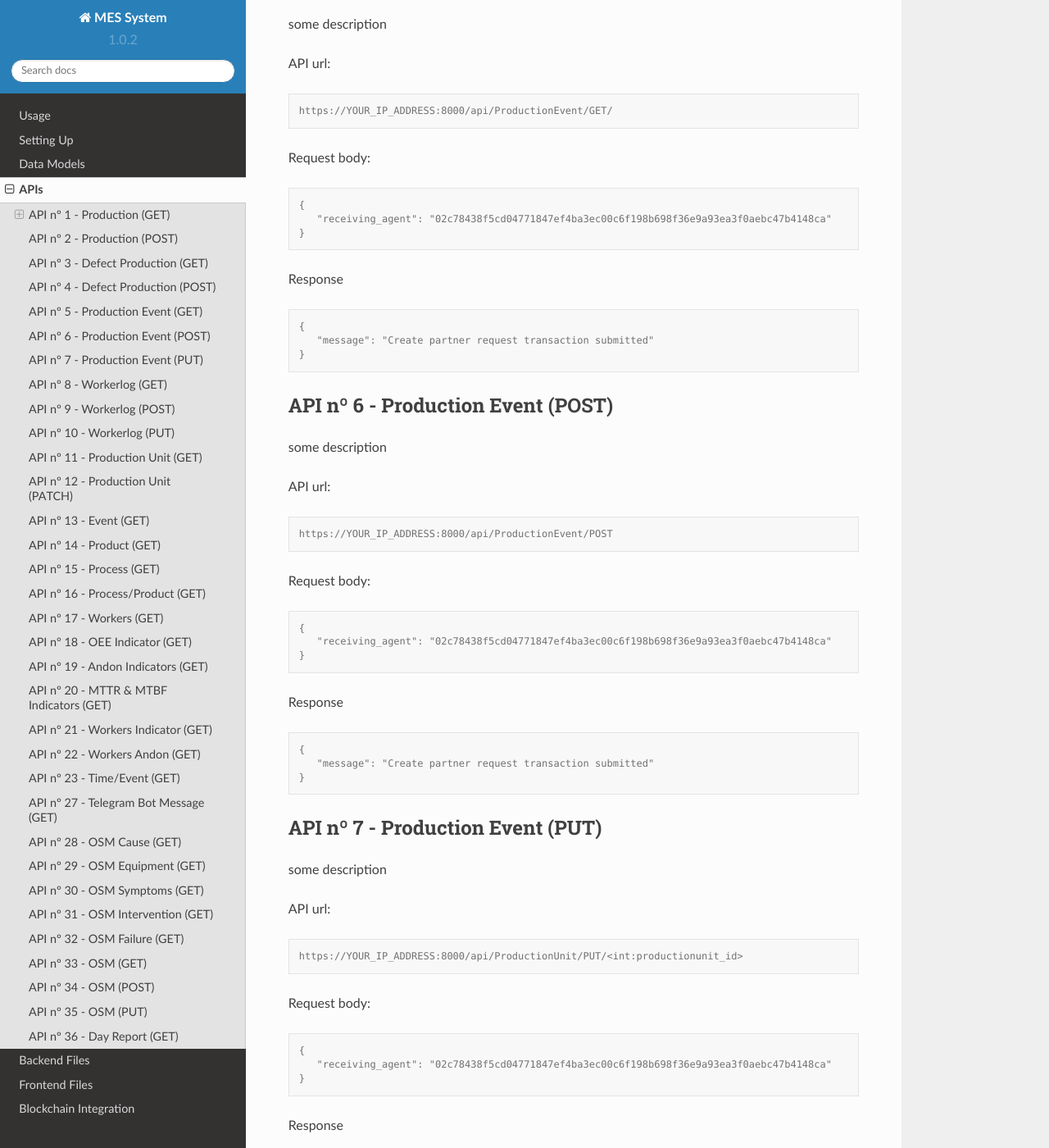
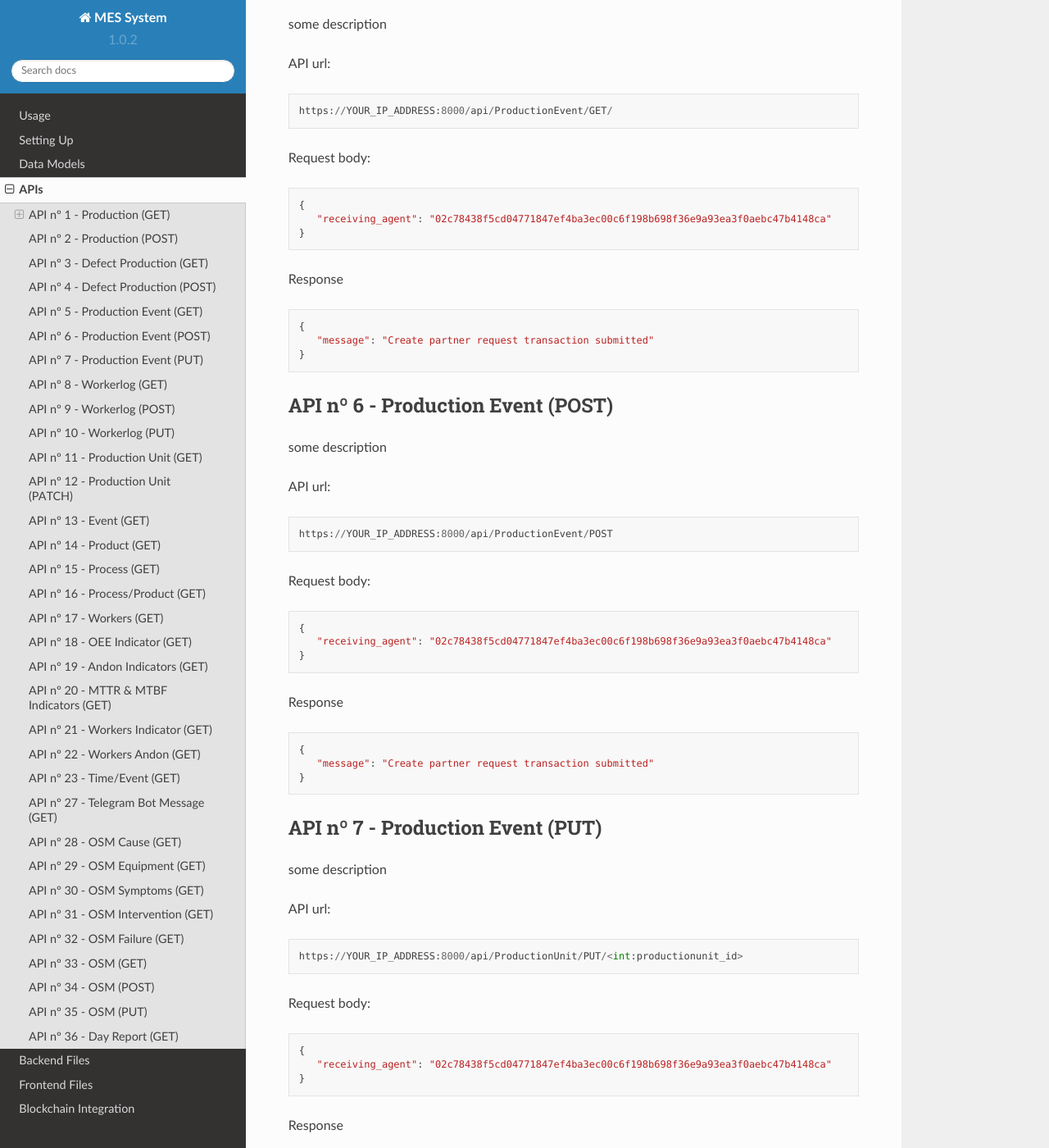
Before and after one commit to RICS-UNINOVA/AVANGARD_MES-DOCUMENTATION-ONLY, a Sphinx documentation site: the page built from docs/source/api.rst, in a window 1280 px wide and 1400 px high, scrolled down 2438 px. Shown: the whole window at 82% size. Built offline with Sphinx 7.4.7 and the Read the Docs theme 2.0.0, drawn with Linux system fonts in a browser that asks for light colours; some of the changed text lies outside the part shown.

Commit message:
Update api.rst

```diff
--- a/docs/source/api.rst
+++ b/docs/source/api.rst
@@ -15,14 +15,14 @@ some description
 API url:
 ^^^^^^^^^^^^^^^^^^^^^^
 
-.. code-block:: console
+.. code-block::
 
    https://YOUR_IP_ADDRESS:8000/api/Production/GET
 
 Request body:
 ^^^^^^^^^^^^^^^^^^^^^^
 
-.. code-block:: console
+.. code-block::
 
    {
       "receiving_agent": "02c78438f5cd04771847ef4ba3ec00c6f198b698f36e9a93ea3f0aebc47b4148ca"
@@ -31,7 +31,7 @@ Request body:
 Response
 ^^^^^^^^^^^^^^^^^^^^^^
 
-.. code-block:: console
+.. code-block::
 
    {
       "message": "Create partner request transaction submitted"
@@ -45,13 +45,13 @@ some description
 
 API url:
 
-.. code-block:: console
+.. code-block::
 
    https://YOUR_IP_ADDRESS:8000/api/Production/POST
 
 Request body:
 
-.. code-block:: console
+.. code-block::
 
    {
       "receiving_agent": "02c78438f5cd04771847ef4ba3ec00c6f198b698f36e9a93ea3f0aebc47b4148ca"
@@ -59,7 +59,7 @@ Request body:
 
 Response
 
-.. code-block:: console
+.. code-block::
 
    {
       "message": "Create partner request transaction submitted"
@@ -73,13 +73,13 @@ some description
 
 API url:
 
-.. code-block:: console
+.. code-block::
 
    https://YOUR_IP_ADDRESS:8000/api/DefectProduction/GET
 
 Request body:
 
-.. code-block:: console
+.. code-block::
 
    {
       "receiving_agent": "02c78438f5cd04771847ef4ba3ec00c6f198b698f36e9a93ea3f0aebc47b4148ca"
@@ -87,7 +87,7 @@ Request body:
 
 Response
 
-.. code-block:: console
+.. code-block::
 
    {
       "message": "Create partner request transaction submitted"
@@ -101,13 +101,13 @@ some description
 
 API url:
 
-.. code-block:: console
+.. code-block::
 
    https://YOUR_IP_ADDRESS:8000/api/DefectProduction/POST
 
 Request body:
 
-.. code-block:: console
+.. code-block::
 
    {
       "receiving_agent": "02c78438f5cd04771847ef4ba3ec00c6f198b698f36e9a93ea3f0aebc47b4148ca"
@@ -115,7 +115,7 @@ Request body:
 
 Response
 
-.. code-block:: console
+.. code-block::
 
    {
       "message": "Create partner request transaction submitted"
@@ -129,13 +129,13 @@ some description
 
 API url:
 
-.. code-block:: console
+.. code-block::
 
    https://YOUR_IP_ADDRESS:8000/api/ProductionEvent/GET/
 
 Request body:
 
-.. code-block:: console
+.. code-block::
 
    {
       "receiving_agent": "02c78438f5cd04771847ef4ba3ec00c6f198b698f36e9a93ea3f0aebc47b4148ca"
@@ -143,7 +143,7 @@ Request body:
 
 Response
 
-.. code-block:: console
+.. code-block::
 
    {
       "message": "Create partner request transaction submitted"
@@ -157,13 +157,13 @@ some description
 
 API url:
 
-.. code-block:: console
+.. code-block::
 
    https://YOUR_IP_ADDRESS:8000/api/ProductionEvent/POST
 
 Request body:
 
-.. code-block:: console
+.. code-block::
 
    {
       "receiving_agent": "02c78438f5cd04771847ef4ba3ec00c6f198b698f36e9a93ea3f0aebc47b4148ca"
@@ -171,7 +171,7 @@ Request body:
 
 Response
 
-.. code-block:: console
+.. code-block::
 
    {
       "message": "Create partner request transaction submitted"
@@ -185,13 +185,13 @@ some description
 
 API url:
 
-.. code-block:: console
+.. code-block::
 
    https://YOUR_IP_ADDRESS:8000/api/ProductionUnit/PUT/<int:productionunit_id>
 
 Request body:
 
-.. code-block:: console
+.. code-block::
 
    {
       "receiving_agent": "02c78438f5cd04771847ef4ba3ec00c6f198b698f36e9a93ea3f0aebc47b4148ca"
@@ -199,7 +199,7 @@ Request body:
 
 Response
 
-.. code-block:: console
+.. code-block::
 
    {
       "message": "Create partner request transaction submitted"
@@ -213,13 +213,13 @@ some description
 
 API url:
 
-.. code-block:: console
+.. code-block::
 
    https://YOUR_IP_ADDRESS:8000/api/WorkerLog/GET
 
 Request body:
 
-.. code-block:: console
+.. code-block::
 
    {
       "receiving_agent": "02c78438f5cd04771847ef4ba3ec00c6f198b698f36e9a93ea3f0aebc47b4148ca"
@@ -227,7 +227,7 @@ Request body:
 
 Response
 
-.. code-block:: console
+.. code-block::
 
    {
       "message": "Create partner request transaction submitted"
@@ -241,13 +241,13 @@ some description
 
 API url:
 
-.. code-block:: console
+.. code-block::
 
    https://YOUR_IP_ADDRESS:8000/api/WorkerLog/POST
 
 Request body:
 
-.. code-block:: console
+.. code-block::
 
    {
       "receiving_agent": "02c78438f5cd04771847ef4ba3ec00c6f198b698f36e9a93ea3f0aebc47b4148ca"
@@ -255,7 +255,7 @@ Request body:
 
 Response
 
-.. code-block:: console
+.. code-block::
 
    {
       "message": "Create partner request transaction submitted"
@@ -269,13 +269,13 @@ some description
 
 API url:
 
-.. code-block:: console
+.. code-block::
 
    https://YOUR_IP_ADDRESS:8000/api/WorkerLog/PUT/<int:workerlog_id>
 
 Request body:
 
-.. code-block:: console
+.. code-block::
 
    {
       "receiving_agent": "02c78438f5cd04771847ef4ba3ec00c6f198b698f36e9a93ea3f0aebc47b4148ca"
@@ -283,7 +283,7 @@ Request body:
 
 Response
 
-.. code-block:: console
+.. code-block::
 
    {
       "message": "Create partner request transaction submitted"
@@ -297,13 +297,13 @@ some description
 
 API url:
 
-.. code-block:: console
+.. code-block::
 
    https://YOUR_IP_ADDRESS:8000/api/ProductionUnit
 
 Request body:
 
-.. code-block:: console
+.. code-block::
 
    {
       "receiving_agent": "02c78438f5cd04771847ef4ba3ec00c6f198b698f36e9a93ea3f0aebc47b4148ca"
@@ -311,7 +311,7 @@ Request body:
 
 Response
 
-.. code-block:: console
+.. code-block::
 
    {
       "message": "Create partner request transaction submitted"
```
